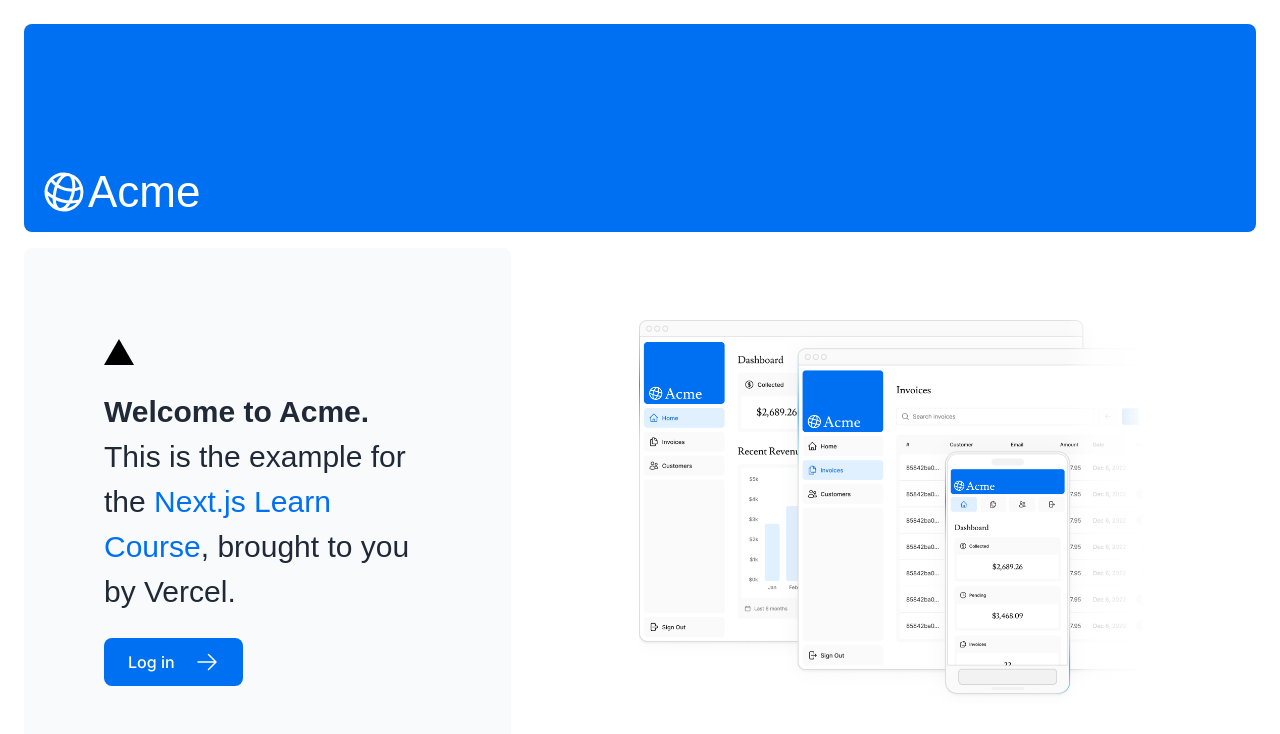
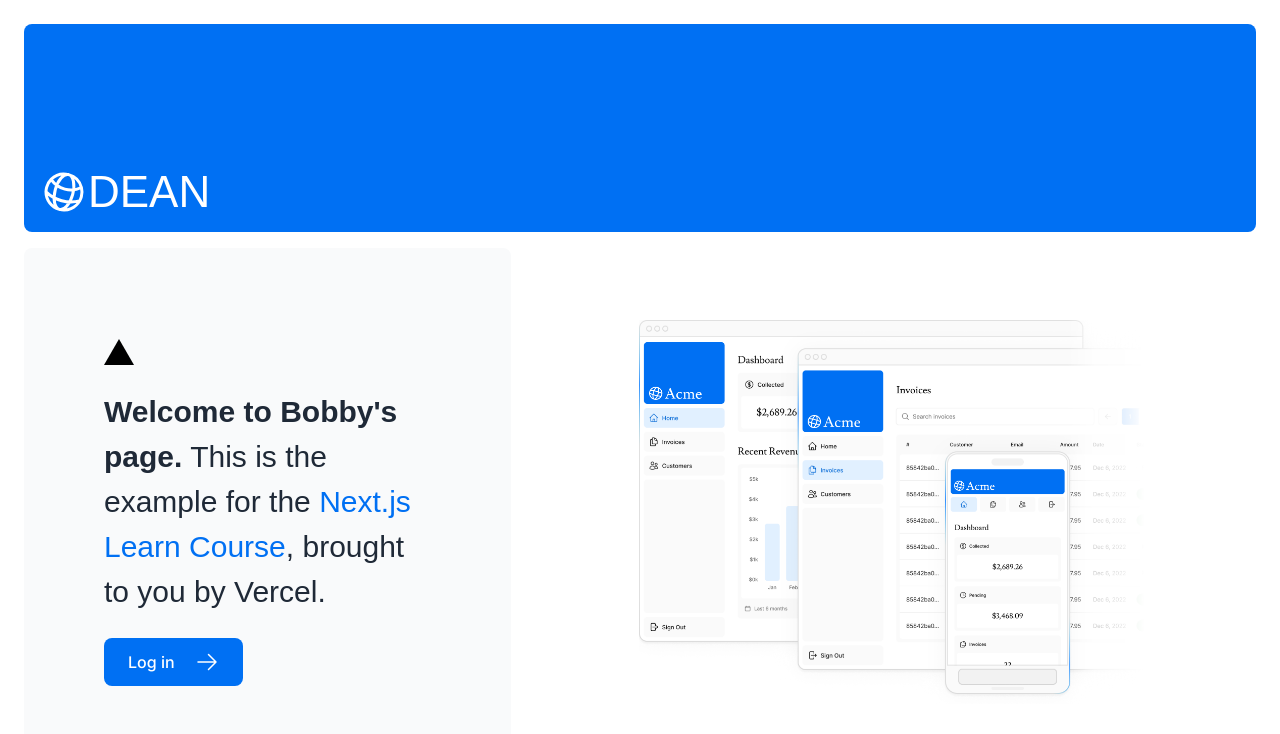
Before and after one commit to rtdean93/react-dashboard, a Next.js app: page / in a window 1280 px wide. Shown: the top 734 px of the page. Built offline with nearby package versions, Linux system fonts and the light colour scheme; a web font is replaced by a local one.

Commit message:
Removed the arbitrary wait

```diff
--- a/app/lib/data.ts
+++ b/app/lib/data.ts
@@ -15,7 +15,7 @@
     // Don't do this in production :)
 
     console.log('Fetching revenue data...');
-    await new Promise((resolve) => setTimeout(resolve, 3000));
+    //await new Promise((resolve) => setTimeout(resolve, 3000));
 
     const data = await sql<Revenue>`SELECT * FROM revenue`;
 
--- a/app/page.tsx
+++ b/app/page.tsx
@@ -16,7 +16,7 @@
   className="relative w-0 h-0 border-l-[15px] border-r-[15px] border-b-[26px] border-l-transparent border-r-transparent border-b-black"
 />
           <p className={`${lusitana.className} text-xl text-gray-800 md:text-3xl md:leading-normal`}>
-            <strong>Welcome to Acme.</strong> This is the example for the{' '}
+            <strong>Welcome to Bobby's page.</strong> This is the example for the{' '}
             <a href="https://nextjs.org/learn/" className="text-blue-500">
               Next.js Learn Course
             </a>
--- a/app/ui/acme-logo.tsx
+++ b/app/ui/acme-logo.tsx
@@ -7,7 +7,7 @@
       className={`${lusitana.className} flex flex-row items-center leading-none text-white`}
     >
       <GlobeAltIcon className="h-12 w-12 rotate-[15deg]" />
-      <p className="text-[44px]">Acme</p>
+      <p className="text-[44px]">DEAN</p>
     </div>
   );
 }
```
